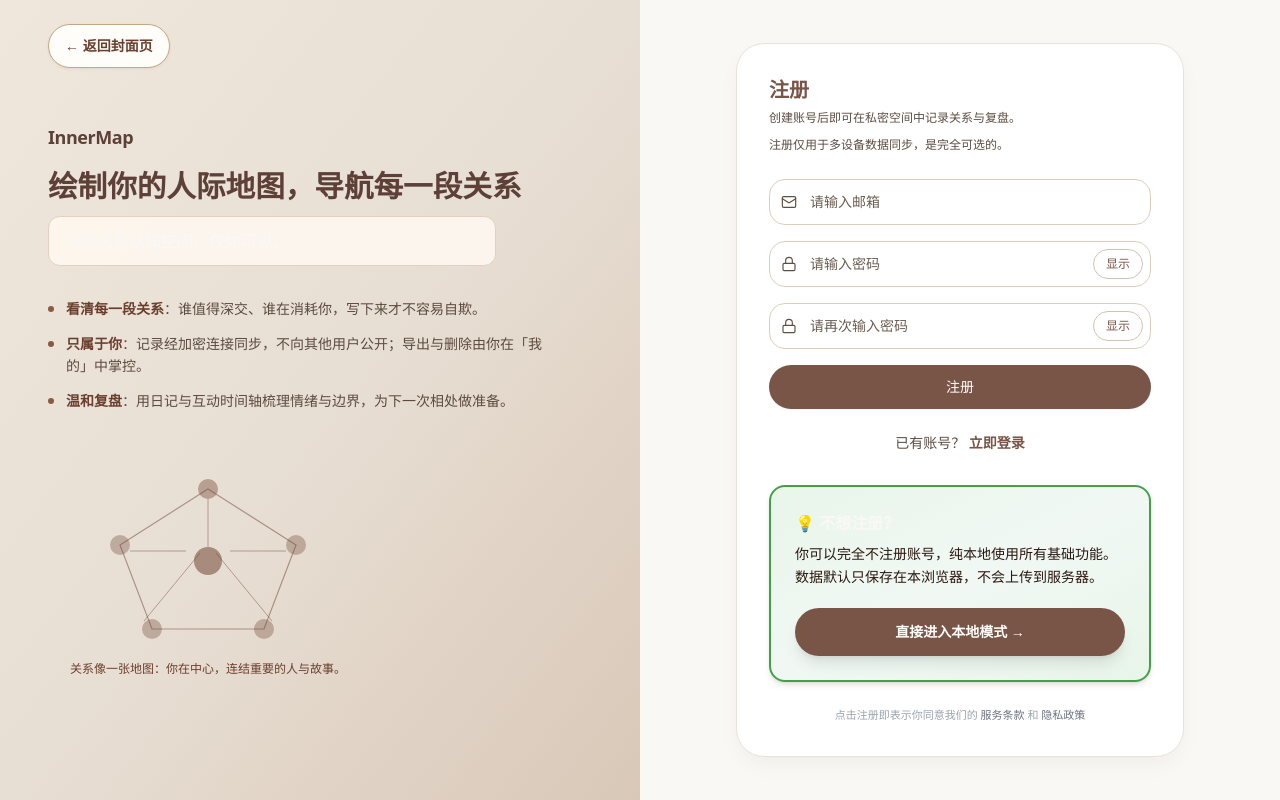
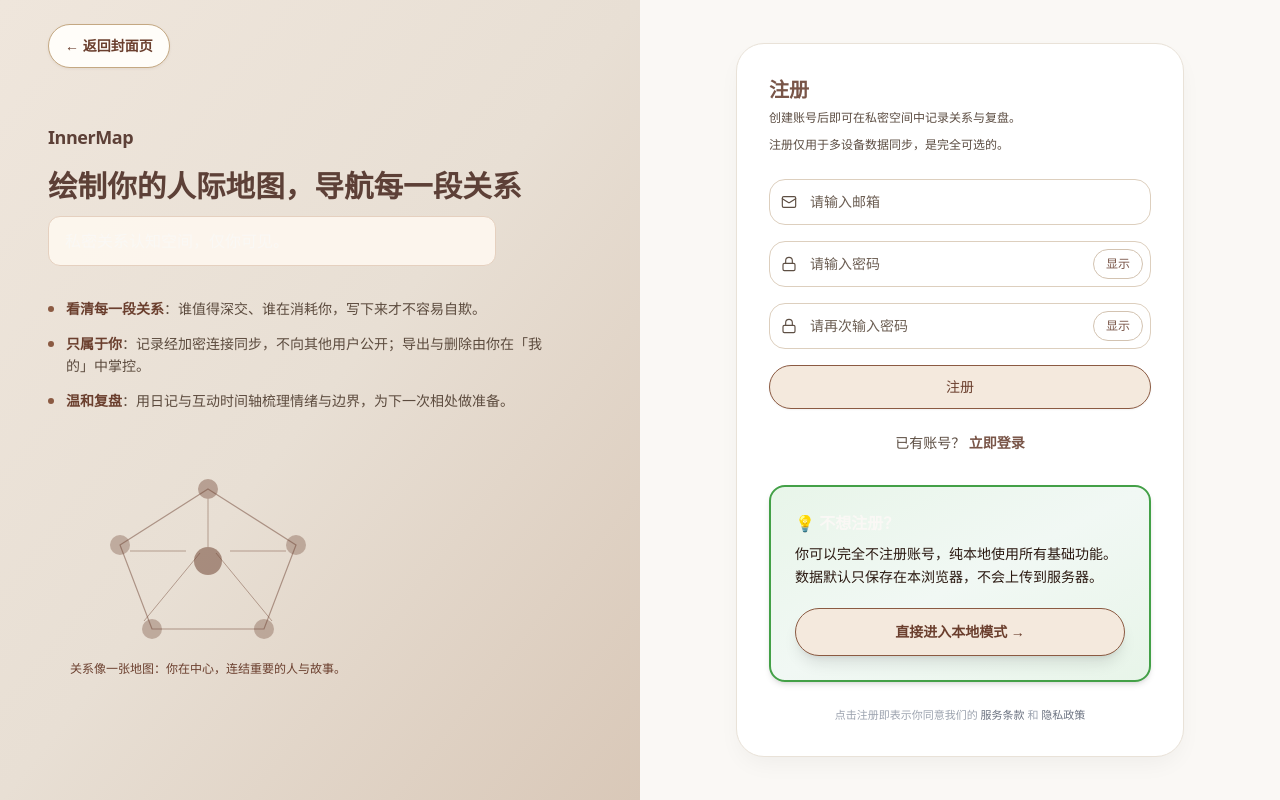
Before and after one commit to Lucy-WUX/InnerMap, a Next.js app: page /register in a window 1280 px wide. Built offline with nearby package versions, Linux system fonts and the light colour scheme; no server answers.

Commit message:
add more9

```diff
--- a/app/not-found.tsx
+++ b/app/not-found.tsx
@@ -2,6 +2,8 @@ import Link from "next/link"
 
 import { BackNavButton } from "@/components/back-nav-button"
 import { LOCAL_MODE_HREF } from "@/lib/local-mode"
+import { buttonVariants } from "@/src/components/ui/button"
+import { cn } from "@/src/lib/utils"
 
 export default function NotFound() {
   return (
@@ -12,7 +14,12 @@ export default function NotFound() {
         页面不存在或链接已失效。你可以返回上一页，若无历史记录将回到首页；也可直接进入本地模式继续记录。
       </p>
       <div className="mt-10 flex flex-wrap items-center justify-center gap-3">
-        <BackNavButton className="inline-flex min-h-11 items-center justify-center rounded-full bg-ink px-6 py-2.5 text-sm font-medium text-[#fffdf9] shadow-sm transition-colors hover:bg-[#6d4c41] hover:text-[#fffdf9]" />
+        <BackNavButton
+          className={cn(
+            buttonVariants({ variant: "default" }),
+            "inline-flex min-h-11 rounded-full px-6 py-2.5 text-sm shadow-sm"
+          )}
+        />
         <Link
           href={LOCAL_MODE_HREF}
           className="inline-flex min-h-11 items-center justify-center rounded-full border border-[#d3c3b1] bg-white px-6 py-2.5 text-sm font-medium text-ink transition-colors hover:bg-[#f8f1e7]"
--- a/app/privacy-hub/page.tsx
+++ b/app/privacy-hub/page.tsx
@@ -1,6 +1,8 @@
 import Link from "next/link"
 
 import { BackNavButton } from "@/components/back-nav-button"
+import { buttonVariants } from "@/src/components/ui/button"
+import { cn } from "@/src/lib/utils"
 
 export default function PrivacyHubPage() {
   return (
@@ -103,7 +105,10 @@ export default function PrivacyHubPage() {
           <BackNavButton className="inline-flex min-h-11 items-center justify-center rounded-full border border-[#d3c3b1] bg-white px-5 py-2 text-sm font-medium text-ink transition-colors hover:bg-[#f8f1e7]" />
           <Link
             href="/privacy"
-            className="inline-flex min-h-11 items-center justify-center rounded-full bg-ink px-5 py-2 text-sm font-medium text-[#fffdf9] shadow-sm transition-colors hover:bg-[#6d4c41] hover:text-[#fffdf9]"
+            className={cn(
+              buttonVariants({ variant: "default" }),
+              "inline-flex min-h-11 rounded-full px-5 py-2 text-sm shadow-sm"
+            )}
           >
             阅读完整隐私政策
           </Link>
--- a/components/app-shell.tsx
+++ b/components/app-shell.tsx
@@ -243,7 +243,8 @@ export function AppShell({ children }: { children: React.ReactNode }) {
           <div className="ml-auto" />
           {!useLocalQs ? (
             <button
-              className="mr-1 rounded-[16px] border border-[#b6905e] bg-[#7a5a2e] px-3 py-2 text-ds-body font-semibold text-[#fffdf9] shadow-[0_4px_12px_rgba(122,90,46,0.26)] transition-all hover:-translate-y-0.5 hover:bg-[#694d27] hover:shadow-[0_8px_18px_rgba(122,90,46,0.28)] sm:mr-ds-xs sm:px-4"
+              type="button"
+              className="mr-1 rounded-[16px] border border-[#8B5A42] bg-[#f4e9dd] px-3 py-2 text-ds-body font-semibold text-[#6B3F2E] shadow-[0_4px_12px_rgba(122,90,46,0.14)] transition-all hover:-translate-y-0.5 hover:bg-[#ead9c8] hover:text-[#4a2c20] hover:shadow-[0_8px_18px_rgba(122,90,46,0.18)] dark:border-[var(--pss-border-mid)] dark:bg-[var(--pss-surface-muted)] dark:text-[var(--pss-text-primary)] dark:hover:bg-[#3a3530] sm:mr-ds-xs sm:px-4"
               onClick={() => router.push("/pricing")}
             >
               <span className="sm:hidden">👑</span>
@@ -281,6 +282,13 @@ export function AppShell({ children }: { children: React.ReactNode }) {
                       onClick={() => setShowUserMenu(false)}
                     >
                       注册 · 多设备同步
+                    </Link>
+                    <Link
+                      href="/pricing"
+                      className="block w-full rounded-btn-ds px-3 py-2 text-left text-ds-body font-semibold text-ink hover:bg-[#f8f1e7] dark:text-[var(--pss-text-primary)] dark:hover:bg-[var(--pss-surface-muted)]"
+                      onClick={() => setShowUserMenu(false)}
+                    >
+                      👑 升级 Pro · 心意与支持
                     </Link>
                   </>
                 ) : (
--- a/components/auth/auth-page-client.tsx
+++ b/components/auth/auth-page-client.tsx
@@ -8,6 +8,8 @@ import { useRouter } from "next/navigation"
 import { useEffect, useState, type FormEvent } from "react"
 
 import { getSupabaseBrowserClient, isBrowserSupabaseReady, isDemoModeEnabled } from "@/lib/supabase-browser"
+import { cn } from "@/src/lib/utils"
+import { Button, buttonVariants } from "@/src/components/ui/button"
 
 const EMAIL_EMPTY = "请输入邮箱地址"
 const EMAIL_INVALID = "请输入有效的邮箱地址"
@@ -505,25 +507,25 @@ export function AuthPageClient({ variant }: { variant: AuthPageVariant }) {
                       >
                         取消
                       </button>
-                      <button
+                      <Button
                         type="button"
                         disabled={forgotSending || missingEnv}
                         onClick={() => void sendPasswordReset()}
-                        className="inline-flex min-h-11 items-center justify-center rounded-full bg-ink px-4 py-2 text-sm font-medium text-[#fffdf9] shadow-sm transition-colors hover:bg-[#6d4c41] hover:text-[#fffdf9] disabled:opacity-50"
+                        className="inline-flex min-h-11 rounded-full px-4 py-2 text-sm shadow-sm"
                       >
                         {forgotSending ? "发送中…" : "确认发送"}
-                      </button>
+                      </Button>
                     </div>
                   </div>
                 ) : null}
 
-                <button
+                <Button
                   type="submit"
                   disabled={loading || missingEnv}
-                  className="flex min-h-11 w-full items-center justify-center rounded-full bg-ink px-4 py-2.5 text-sm font-medium text-[#fffdf9] shadow-sm transition-colors hover:bg-[#6d4c41] hover:text-[#fffdf9] disabled:opacity-50"
+                  className="flex min-h-11 w-full justify-center rounded-full px-4 py-2.5 text-sm shadow-sm"
                 >
                   {loading ? "登录中…" : "登录"}
-                </button>
+                </Button>
                 {error ? <p className="mt-3 text-sm text-land-error">{error}</p> : null}
               </form>
 
@@ -608,13 +610,13 @@ export function AuthPageClient({ variant }: { variant: AuthPageVariant }) {
                   </button>
                 </div>
 
-                <button
+                <Button
                   type="submit"
                   disabled={loading || missingEnv}
-                  className="flex min-h-11 w-full items-center justify-center rounded-full bg-ink px-4 py-2.5 text-sm font-medium text-[#fffdf9] shadow-sm transition-colors hover:bg-[#6d4c41] hover:text-[#fffdf9] disabled:opacity-50"
+                  className="flex min-h-11 w-full justify-center rounded-full px-4 py-2.5 text-sm shadow-sm"
                 >
                   {loading ? "注册中…" : "注册"}
-                </button>
+                </Button>
               </form>
 
               <p className="mt-6 text-center text-sm text-[#5c4d42]">
@@ -669,14 +671,14 @@ export function AuthPageClient({ variant }: { variant: AuthPageVariant }) {
                       {resendingOtp ? "发送中" : resendCooldown > 0 ? `${resendCooldown}s 后重发` : "重发验证码"}
                     </button>
                   </div>
-                  <button
+                  <Button
                     type="button"
-                    className="mt-3 inline-flex min-h-11 w-full items-center justify-center rounded-full bg-ink px-4 py-2.5 text-sm font-medium text-[#fffdf9] shadow-sm transition-colors hover:bg-[#6d4c41] hover:text-[#fffdf9] disabled:opacity-50 sm:w-auto"
+                    className="mt-3 inline-flex min-h-11 w-full justify-center rounded-full px-4 py-2.5 text-sm shadow-sm sm:w-auto"
                     onClick={() => void verifyEmailOtp()}
                     disabled={verifyingOtp}
                   >
                     {verifyingOtp ? "验证中…" : "验证并登录"}
-                  </button>
+                  </Button>
                 </div>
               ) : null}
 
@@ -691,7 +693,10 @@ export function AuthPageClient({ variant }: { variant: AuthPageVariant }) {
             </p>
             <Link
               href={LOCAL_MODE_HREF}
-              className="mt-5 flex min-h-12 w-full items-center justify-center rounded-full bg-ink px-4 py-3 text-center text-sm font-bold text-[#fffdf9] shadow-lg transition-colors hover:bg-[#6d4c41] hover:text-[#fffdf9]"
+              className={cn(
+                buttonVariants({ variant: "default", size: "lg" }),
+                "mt-5 flex min-h-12 w-full justify-center rounded-full text-center text-sm font-bold shadow-lg"
+              )}
             >
               直接进入本地模式 →
             </Link>
--- a/src/components/app/app-lock-screen.tsx
+++ b/src/components/app/app-lock-screen.tsx
@@ -95,7 +95,7 @@ export function AppLockScreen({ settings, storageScope, onUnlocked }: AppLockScr
             />
             {error ? <p className="mt-ds-xs text-ds-caption text-[#f5a8a0]">{error}</p> : null}
             <Button
-              className="mt-ds-md w-full bg-[#a67c52] text-[#fffdf9] hover:bg-[#956f49]"
+              className="mt-ds-md w-full border-[#c4a882] bg-[#f4e9dd] text-[#6B3F2E] hover:bg-[#ead9c8] hover:text-[#4a2c20]"
               disabled={busy || !pin}
               onClick={() => void submitPassword()}
             >
--- a/src/components/ui/button.tsx
+++ b/src/components/ui/button.tsx
@@ -3,12 +3,13 @@ import type { ButtonHTMLAttributes } from "react"
 
 import { cn } from "../../lib/utils"
 
-const buttonVariants = cva(
+export const buttonVariants = cva(
   "inline-flex items-center justify-center rounded-btn-ds text-ds-body font-medium transition-all duration-150 focus-visible:outline-none focus-visible:ring-2 focus-visible:ring-[#c3ae98] focus-visible:ring-offset-2 disabled:pointer-events-none disabled:opacity-50",
   {
     variants: {
       variant: {
-        default: "bg-[#8B5A42] text-[#fffdf9] shadow-[0_1px_0_rgba(255,255,255,0.12)_inset] hover:bg-[#7a4d38]",
+        default:
+          "border border-[#8B5A42] bg-[#f4e9dd] text-[#6B3F2E] shadow-[0_1px_2px_rgba(107,63,46,0.08)] hover:bg-[#ead9c8] hover:text-[#4a2c20] dark:border-[var(--pss-border-mid)] dark:bg-[var(--pss-surface-muted)] dark:text-[var(--pss-text-primary)] dark:shadow-none dark:hover:bg-[#3a3530]",
         outline:
           "border border-[#d8c9b9] bg-paper text-soft hover:bg-[#f3ece4] dark:border-stone-600 dark:bg-stone-900/80 dark:text-stone-300 dark:hover:bg-stone-800",
         ghost: "text-soft hover:bg-[#f3ece4] dark:text-stone-400 dark:hover:bg-stone-800/80",
```
